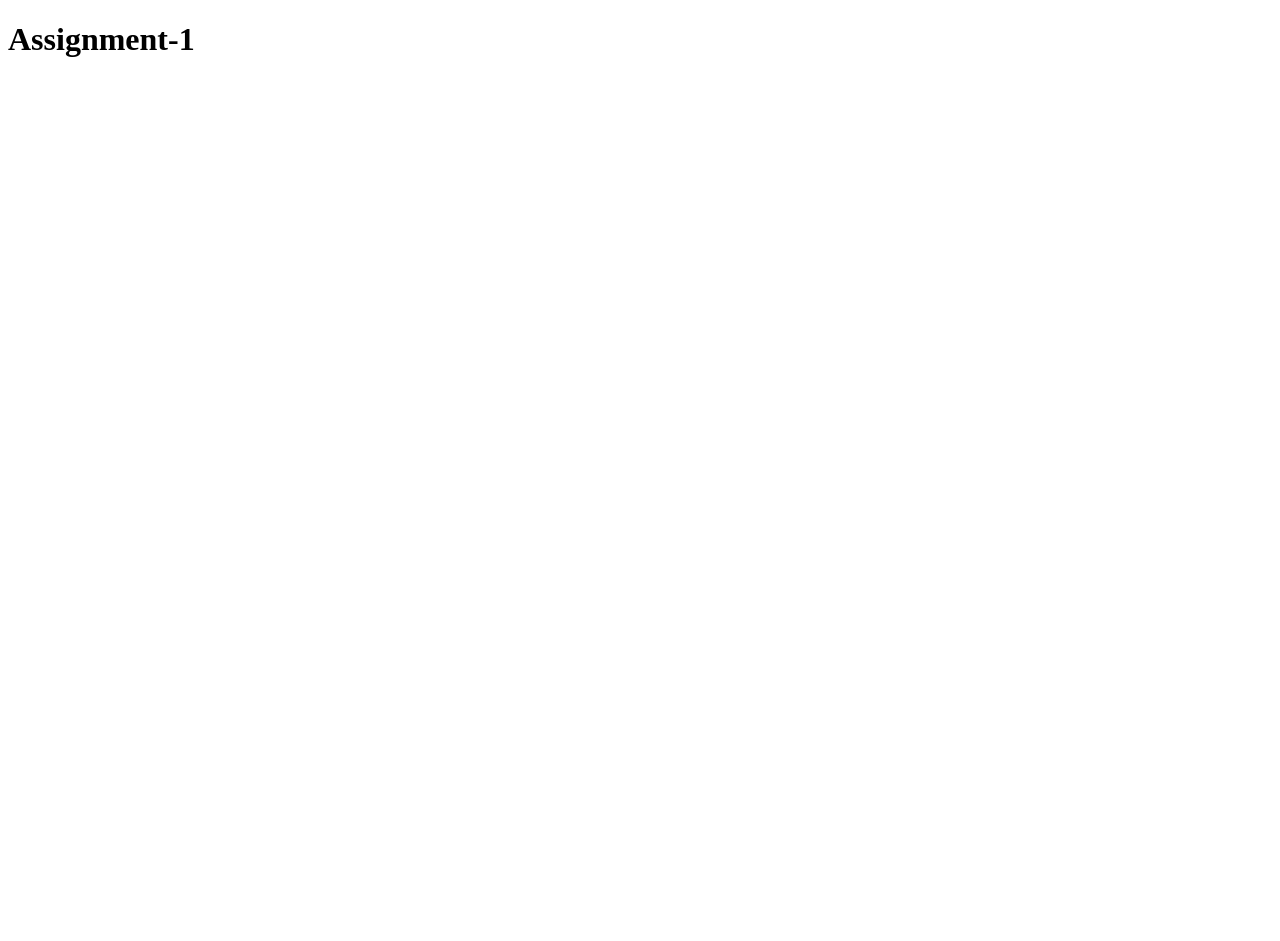
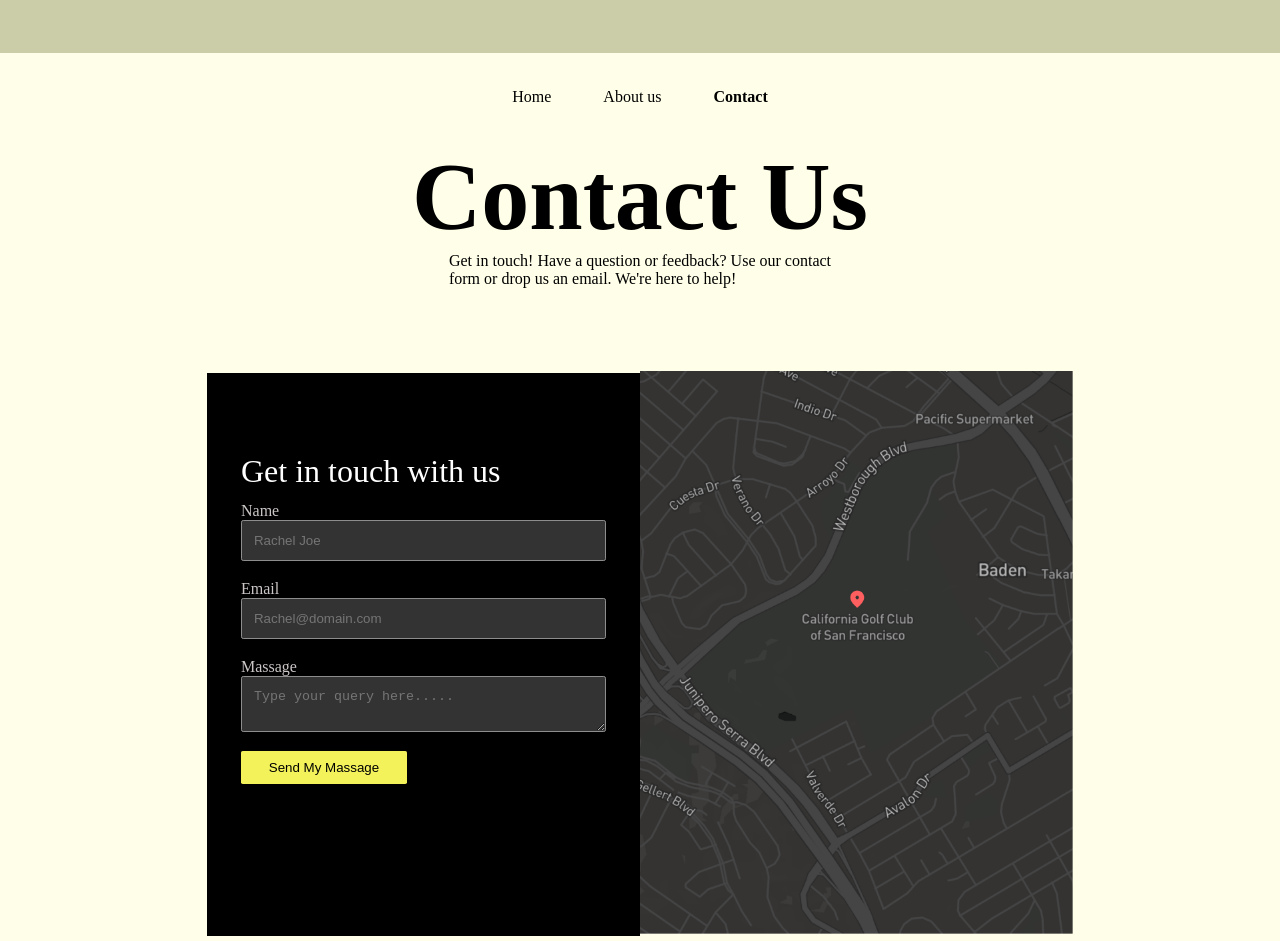
Before and after one commit to MDABDULLAH16/21Days-of-code-assignment-1, a plain HTML site: page contact.html in a window 1280 px wide. Before the commit the page ends 800 px from the top, so only its background shows below. Drawn offline with Linux system fonts and the light colour scheme.

```diff
--- /dev/null
+++ b/contact.css
@@ -0,0 +1,65 @@
+body {
+  background: #ffffe9;
+}
+.contact-header {
+  display: flex;
+  flex-direction: column;
+  align-items: center;
+}
+.contact-header h1 {
+  font-size: 96px;
+  font-weight: 700;
+}
+.form-container {
+  display: flex;
+  flex-direction: column;
+  height: 563px;
+  width: 433px;
+  background-color: black;
+}
+.form-container input,
+textarea {
+  /* width: 367px; */
+  padding: 12px;
+  margin: 0px 34px 19px 34px;
+  border-radius: 2.205px;
+  border: 0.368px solid #8d8d8d;
+  background: #343333;
+}
+.form-container h1 {
+  margin-top: 80px;
+  margin-left: 34px;
+  margin-bottom: 12px;
+  color: white;
+  font-size: 32px;
+  font-weight: 400;
+}
+/* input {
+  padding: 10px;
+  border-radius: 2.205px;
+  border: 0.368px solid #8d8d8d;
+  background: #343333;
+} */
+.label-name {
+  color: #ccc6c6;
+  margin-left: 34px;
+}
+.btn-send {
+  max-width: 166px;
+  margin-top: 0;
+  margin-left: 34px;
+  padding: 9px 25px;
+  border: none;
+  border-radius: 1.725px;
+  background: #f3f25b;
+}
+.map img {
+  height: 563px;
+}
+.container {
+  display: flex;
+  align-items: center;
+  justify-content: center;
+  margin-top: 83px;
+  margin-bottom: 80px;
+}
--- a/contact.html
+++ b/contact.html
@@ -1,11 +1,48 @@
 <!DOCTYPE html>
 <html lang="en">
-<head>
-    <meta charset="UTF-8">
-    <meta name="viewport" content="width=device-width, initial-scale=1.0">
+  <head>
+    <meta charset="UTF-8" />
+    <meta name="viewport" content="width=device-width, initial-scale=1.0" />
+    <link rel="stylesheet" href="./about.css" />
+    <link rel="stylesheet" href="./contact.css" />
     <title>Kindergarten School</title>
-</head>
-<body>
- <h1>Assignment-1</h1>
-</body>
+  </head>
+  <body>
+    <header>
+      <div class="bar"></div>
+      <nav>
+        <a href="/home">Home</a>
+        <a href="/about">About us</a>
+        <a class="about-us" href="/contact.html">Contact</a>
+      </nav>
+    </header>
+    <section class="contact-header">
+      <h1>Contact Us</h1>
+      <p>
+        Get in touch! Have a question or feedback? Use our contact <br />
+        form or drop us an email. We're here to help!
+      </p>
+    </section>
+    <section class="container">
+      <div class="form-container">
+        <h1>Get in touch with us</h1>
+        <label class="label-name" for="name"> Name</label>
+        <input type="text" placeholder="Rachel Joe" />
+        <label class="label-name" for="">Email</label>
+        <input type="email" placeholder="Rachel@domain.com" />
+        <label class="label-name" for="">Massage</label>
+        <textarea
+          placeholder="Type your query here....."
+          name=""
+          id=""
+          cols="3"
+          rows="2"
+        ></textarea>
+        <button class="btn-send">Send My Massage</button>
+      </div>
+      <div class="map">
+        <img src="/images/map.png" alt="" />
+      </div>
+    </section>
+  </body>
 </html>
```
Also changed, not shown: about.html (+1 -1 lines).
